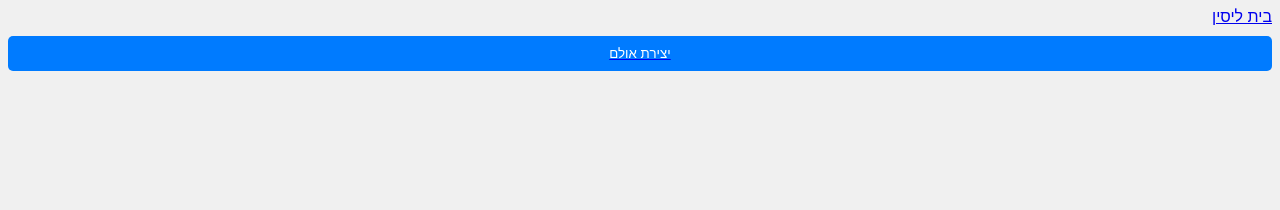
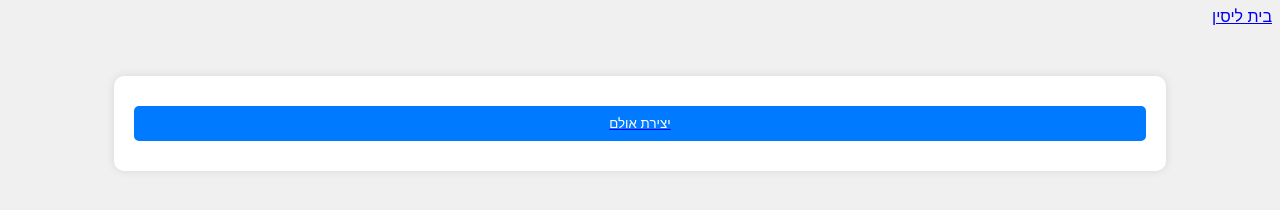
Before and after one commit to Lessin-seating/seating, a website: page lessin.html in a window 1280 px wide. Drawn offline with Linux system fonts and the light colour scheme.

Commit message:
Update lessin.html

```diff
--- a/lessin.html
+++ b/lessin.html
@@ -5,10 +5,10 @@
     <meta name="viewport" content="width=device-width, initial-scale=1.0">
     <title>בית ליסין</title>
     <link rel="stylesheet" href="styles.css">
-<a href="lessin.html">בית ליסין</a>
+    <a href="lessin.html">בית ליסין</a>
 </head>
 <body>
-    <div class="theatre-buttons">
+    <div class="container">
         <a href="create-hall-lessin.html">
             <button>יצירת אולם</button>
         </a>
```
